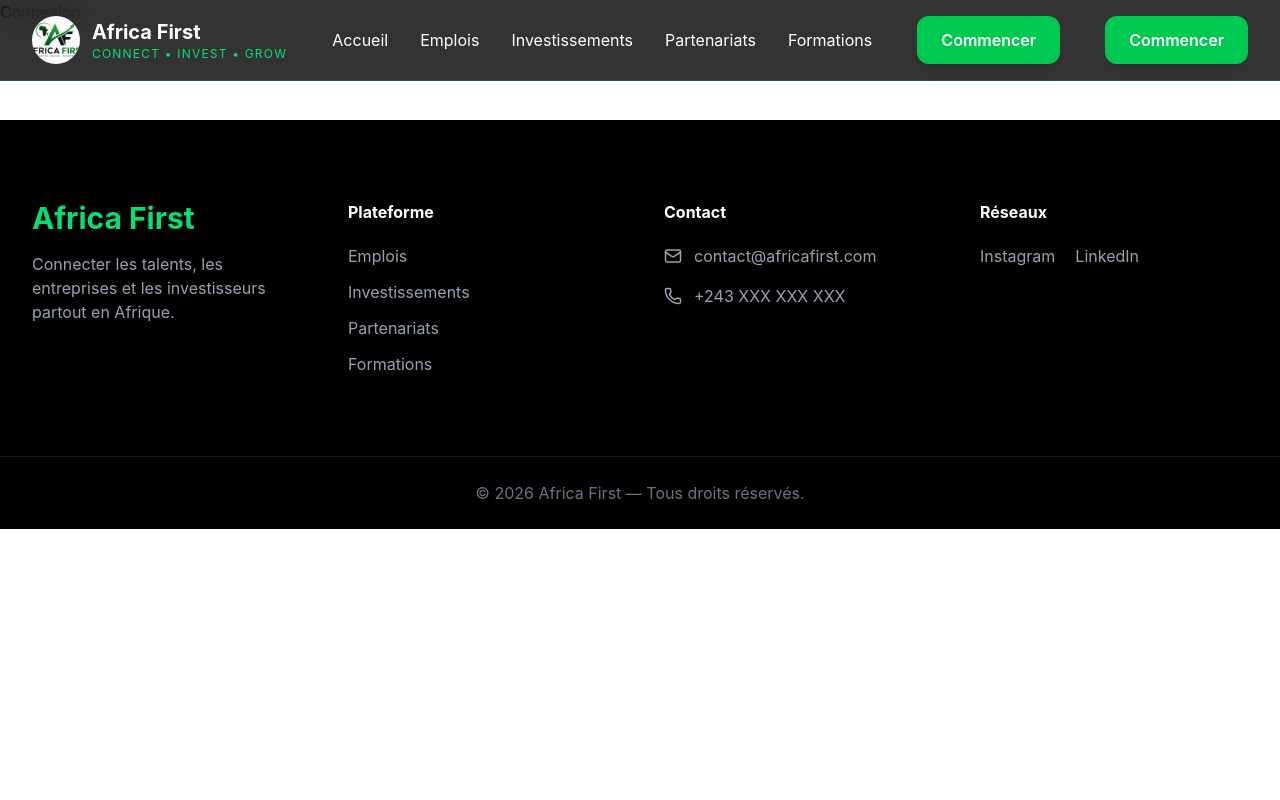
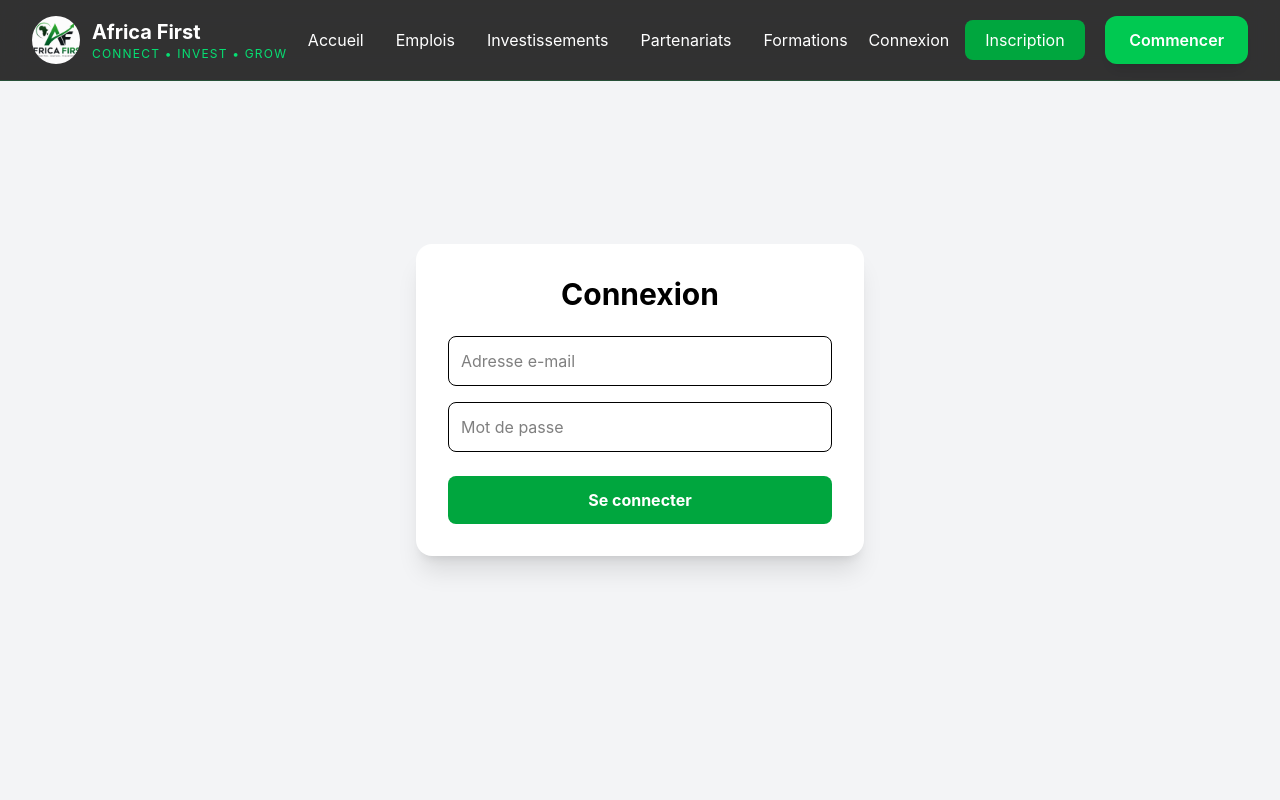
Before and after one commit to doniciel-og/africa-first, a React (Vite) app: page /login in a window 1280 px wide. Shown: the top 800 px of the page. Built offline with nearby package versions, Linux system fonts and the light colour scheme; no server answers.

Commit message:
Ajout de la page emplois dynamique

```diff
--- a/package.json
+++ b/package.json
@@ -11,6 +11,7 @@
   },
   "dependencies": {
     "@tailwindcss/vite": "^4.3.3",
+    "firebase": "^12.16.0",
     "lucide-react": "^1.27.0",
     "react": "^19.2.7",
     "react-dom": "^19.2.7",
--- a/src/components/Navbar.jsx
+++ b/src/components/Navbar.jsx
@@ -1,8 +1,24 @@
+import { useEffect, useState } from "react";
+import { auth } from "../firebase";
+import { onAuthStateChanged, signOut } from "firebase/auth";
 import { Menu } from "lucide-react";
 import { Link } from "react-router-dom";
 import logo from "../assets/logo.png";
 
 export default function Navbar() {
+  const [user, setUser] = useState(null);
+
+useEffect(() => {
+  const unsubscribe = onAuthStateChanged(auth, (currentUser) => {
+    setUser(currentUser);
+  });
+
+  return () => unsubscribe();
+}, []);
+
+const handleLogout = async () => {
+  await signOut(auth);
+};
   return (
     <header className="fixed top-0 left-0 w-full z-50 bg-black/80 backdrop-blur-md border-b border-green-500/20">
       <div className="max-w-7xl mx-auto px-6 lg:px-8 h-20 flex items-center justify-between">
@@ -69,11 +85,44 @@
 </nav>
 
         {/* Bouton */}
-        <div className="hidden lg:block">
-          <button className="bg-green-500 hover:bg-green-600 transition-all duration-300 hover:scale-105 px-6 py-3 rounded-xl text-white font-semibold shadow-lg">
-            Commencer
-          </button>
-        </div>
+        <div className="hidden lg:flex items-center gap-4">
+
+ {user ? (
+  <div className="hidden lg:flex items-center gap-4">
+
+    <span className="text-white font-semibold">
+      {user.email}
+    </span>
+
+    <button
+      onClick={handleLogout}
+      className="bg-red-600 hover:bg-red-700 text-white px-5 py-2 rounded-lg"
+    >
+      Déconnexion
+    </button>
+
+  </div>
+) : (
+  <div className="hidden lg:flex items-center gap-4">
+
+    <Link
+      to="/login"
+      className="text-white hover:text-green-400"
+    >
+      Connexion
+    </Link>
+
+    <Link
+      to="/register"
+      className="bg-green-600 hover:bg-green-700 text-white px-5 py-2 rounded-lg"
+    >
+      Inscription
+    </Link>
+
+  </div>
+)}
+
+</div>
 
         {/* Menu Mobile */}
         <Link
--- /dev/null
+++ b/src/firebase.js
@@ -0,0 +1,16 @@
+import { initializeApp } from "firebase/app";
+import { getAuth } from "firebase/auth";
+
+const firebaseConfig = {
+  apiKey: "AIzaSyCYbLBfz0BZmbYuyxIITH2XsANcEctvinI",
+  authDomain: "africa-first-9f0f3.firebaseapp.com",
+  projectId: "africa-first-9f0f3",
+  storageBucket: "africa-first-9f0f3.firebasestorage.app",
+  messagingSenderId: "131392377771",
+  appId: "1:131392377771:web:810256a7ac3afb880378ee",
+};
+
+const app = initializeApp(firebaseConfig);
+
+export const auth = getAuth(app);
+export default app;
--- a/src/pages/Login.jsx
+++ b/src/pages/Login.jsx
@@ -1,3 +1,57 @@
+import { useState } from "react";
+import { signInWithEmailAndPassword } from "firebase/auth";
+import { auth } from "../firebase";
+
 export default function Login() {
-  return <h1>Connexion</h1>;
+  const [email, setEmail] = useState("");
+  const [password, setPassword] = useState("");
+
+  async function handleLogin(e) {
+    e.preventDefault();
+
+    try {
+      await signInWithEmailAndPassword(auth, email, password);
+      alert("Connexion réussie !");
+    } catch (error) {
+      alert(error.message);
+    }
+  }
+
+  return (
+    <div className="min-h-screen flex items-center justify-center bg-gray-100">
+      <form
+        onSubmit={handleLogin}
+        className="bg-white p-8 rounded-2xl shadow-xl w-full max-w-md"
+      >
+        <h1 className="text-3xl font-bold mb-6 text-center">
+          Connexion
+        </h1>
+
+        <input
+          type="email"
+          placeholder="Adresse e-mail"
+          value={email}
+          onChange={(e) => setEmail(e.target.value)}
+          className="w-full border p-3 rounded-lg mb-4"
+          required
+        />
+
+        <input
+          type="password"
+          placeholder="Mot de passe"
+          value={password}
+          onChange={(e) => setPassword(e.target.value)}
+          className="w-full border p-3 rounded-lg mb-6"
+          required
+        />
+
+        <button
+          type="submit"
+          className="w-full bg-green-600 hover:bg-green-700 text-white py-3 rounded-lg font-bold"
+        >
+          Se connecter
+        </button>
+      </form>
+    </div>
+  );
 }
--- a/src/pages/Register.jsx
+++ b/src/pages/Register.jsx
@@ -1,3 +1,57 @@
+import { useState } from "react";
+import { createUserWithEmailAndPassword } from "firebase/auth";
+import { auth } from "../firebase";
+
 export default function Register() {
-  return <h1>Créer un compte</h1>;
+  const [email, setEmail] = useState("");
+  const [password, setPassword] = useState("");
+
+  async function handleRegister(e) {
+    e.preventDefault();
+
+    try {
+      await createUserWithEmailAndPassword(auth, email, password);
+      alert("Compte créé avec succès !");
+    } catch (error) {
+      alert(error.message);
+    }
+  }
+
+  return (
+    <div className="min-h-screen flex items-center justify-center bg-gray-100">
+      <form
+        onSubmit={handleRegister}
+        className="bg-white p-8 rounded-2xl shadow-xl w-full max-w-md"
+      >
+        <h1 className="text-3xl font-bold mb-6 text-center">
+          Créer un compte
+        </h1>
+
+        <input
+          type="email"
+          placeholder="Adresse e-mail"
+          value={email}
+          onChange={(e) => setEmail(e.target.value)}
+          className="w-full border p-3 rounded-lg mb-4"
+          required
+        />
+
+        <input
+          type="password"
+          placeholder="Mot de passe"
+          value={password}
+          onChange={(e) => setPassword(e.target.value)}
+          className="w-full border p-3 rounded-lg mb-6"
+          required
+        />
+
+        <button
+          type="submit"
+          className="w-full bg-green-600 hover:bg-green-700 text-white py-3 rounded-lg font-bold"
+        >
+          S'inscrire
+        </button>
+      </form>
+    </div>
+  );
 }
```
Also changed, not shown: 1 other file (tests, documents, lock files or other folders).
